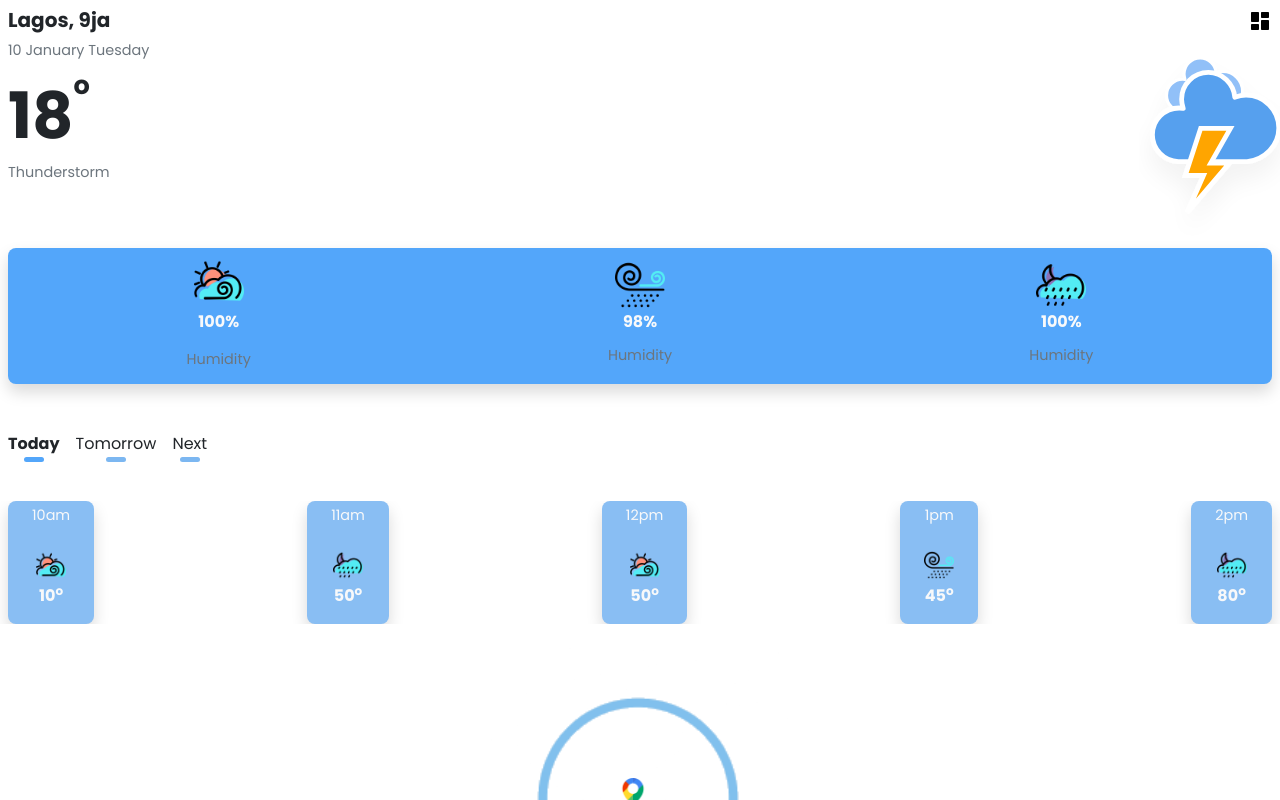
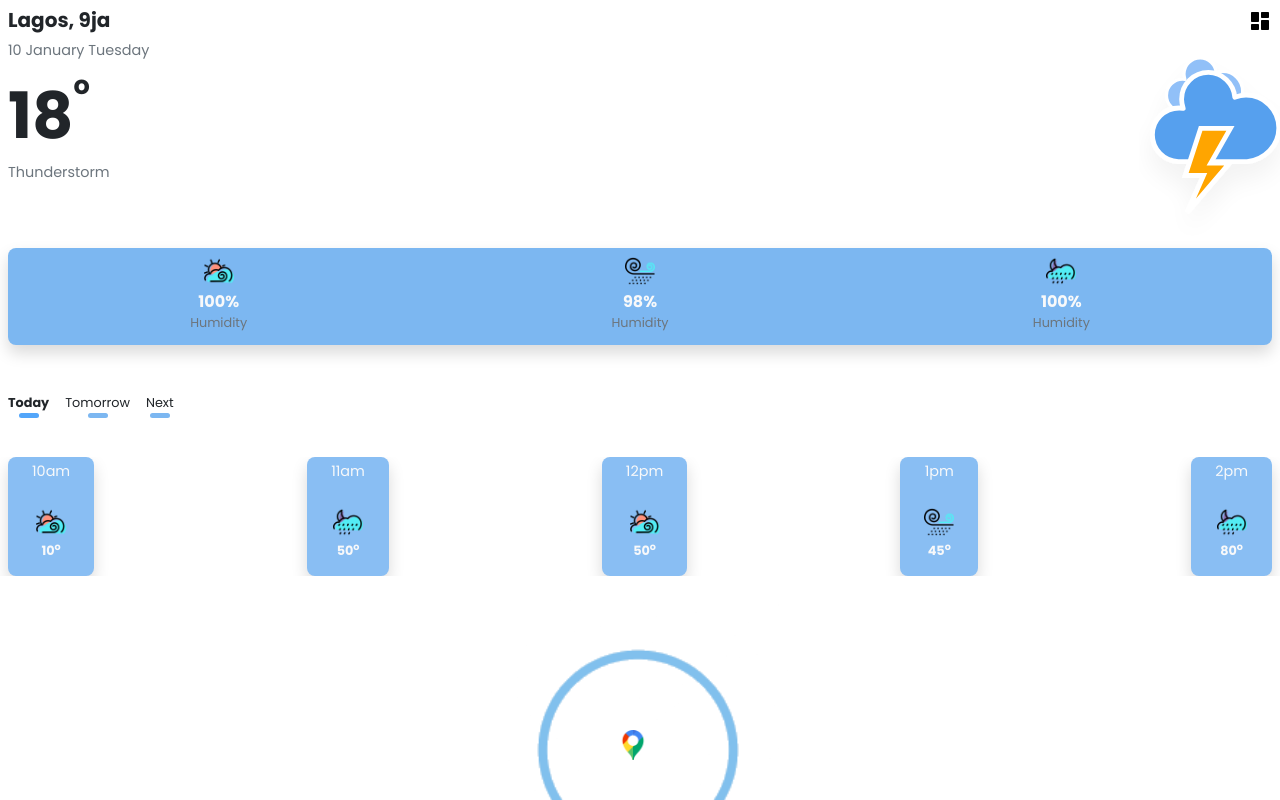
Before and after one commit to fatboy0112/react-weather-app, a React (Create React App) app: page /weather in a window 1280 px wide. Shown: the top 800 px of the page. Built offline with nearby package versions, Linux system fonts and the light colour scheme.

Commit message:
Fixed the main weather component bug

```diff
--- a/src/inc/styles/style.css
+++ b/src/inc/styles/style.css
@@ -21,7 +21,7 @@
 	--footer-notch-border-radius: 60px;
 	--footer-notch-background-color: rgb(255, 255, 255);
 	--brand-mute-color: rgb(211, 205, 205);
-	--brand-footer-nav-fontsize: 0.8rem;
+	--brand-footer-nav-fontsize-2: 0.8rem;
 	--brand-footer-nav-fontsize: 0.9rem;
 	--brand-weather-value-font-size: 4rem;
 	--brand-medium-font-size: 1.6rem;
@@ -29,7 +29,7 @@
     --brand-gradient-color:linear-gradient(240deg, var(var(--brand-primary-color)),var(var(--brand-secondary-color)));
 	--brand-input-border-radius:5px;
 	--brand-button-3-border-radius:5px;
-	--brand-small-text-2:0.5rem;
+	--brand-small-text-2:0.7rem;
 }
 
 #spinner {
--- a/src/pages/Weather.jsx
+++ b/src/pages/Weather.jsx
@@ -263,41 +263,41 @@ const WeatherApp = () => {
         </section>
         {/* d-flex align-items-center justify-content-between brand-tertiary-color rounded-3 shadow p-3 m-0" */}
         <section
-          className="mx-2 rounded-3 shadow my-5 py-2 current-weather-assets brand-primary-color d-flex align-items-center justify-content-around"
+          className="mx-2 rounded-3 shadow my-5 py-2 current-weather-assets brand-secondary-color d-flex align-items-center justify-content-around"
           onClick={showMoreWeather}
         >
           <section className="current-weather-wind-speed d-flex flex-column align-items-center justify-content-center">
             <section className="wind-icon">
-              <img src={windIcon} height={"50"} width={"50"} />
+              <img src={windIcon} height={"30"} width={"30"} />
             </section>
-            <p className="wind-value fw-bold text-light text-center py-1">
+            <p className="wind-value fw-bold text-light text-center py-1 m-0">
               100%
             </p>
-            <p className="m-0 wind-text text-muted text-capitalize brand-small-text weather-text text-center">
+            <p className="m-0 wind-text text-muted text-capitalize brand-small-text-2 weather-text text-center">
               humidity
             </p>
           </section>
 
           <section className=" current-weather-humidity-degree d-flex flex-column align-items-center ">
             <section className="humidity-icon">
-              <img src={humidity} height={"50"} width={"50"} />
+              <img src={humidity} height={"30"} width={"30"} />
             </section>
-            <p className="humidity-value fw-bold text-light  text-center">
+            <p className="humidity-value fw-bold text-light  text-center py-1 m-0">
               98%
             </p>
-            <p className="m-0 humidity-text text-muted text-capitalize text-center brand-small-text weather-text">
+            <p className="m-0 humidity-text text-muted text-capitalize text-center brand-small-text-2 weather-text">
               humidity
             </p>
           </section>
 
           <section className="current-weather-rain-degree d-flex flex-column align-items-center">
             <section className="rain-icon">
-              <img src={rainIcon} height={"50"} width={"50"} />
+              <img src={rainIcon} height={"30"} width={"30"} />
             </section>
-            <p className="rain-value fw-bold text-light text-center ">
+            <p className="rain-value fw-bold text-light text-center py-1 m-0">
               100%
             </p>
-            <p className="m-0 rain-text text-muted text-capitalize text-center brand-small-text weather-text">
+            <p className="m-0 rain-text text-muted text-capitalize text-center brand-small-text-2 weather-text">
               humidity
             </p>
           </section>
```
